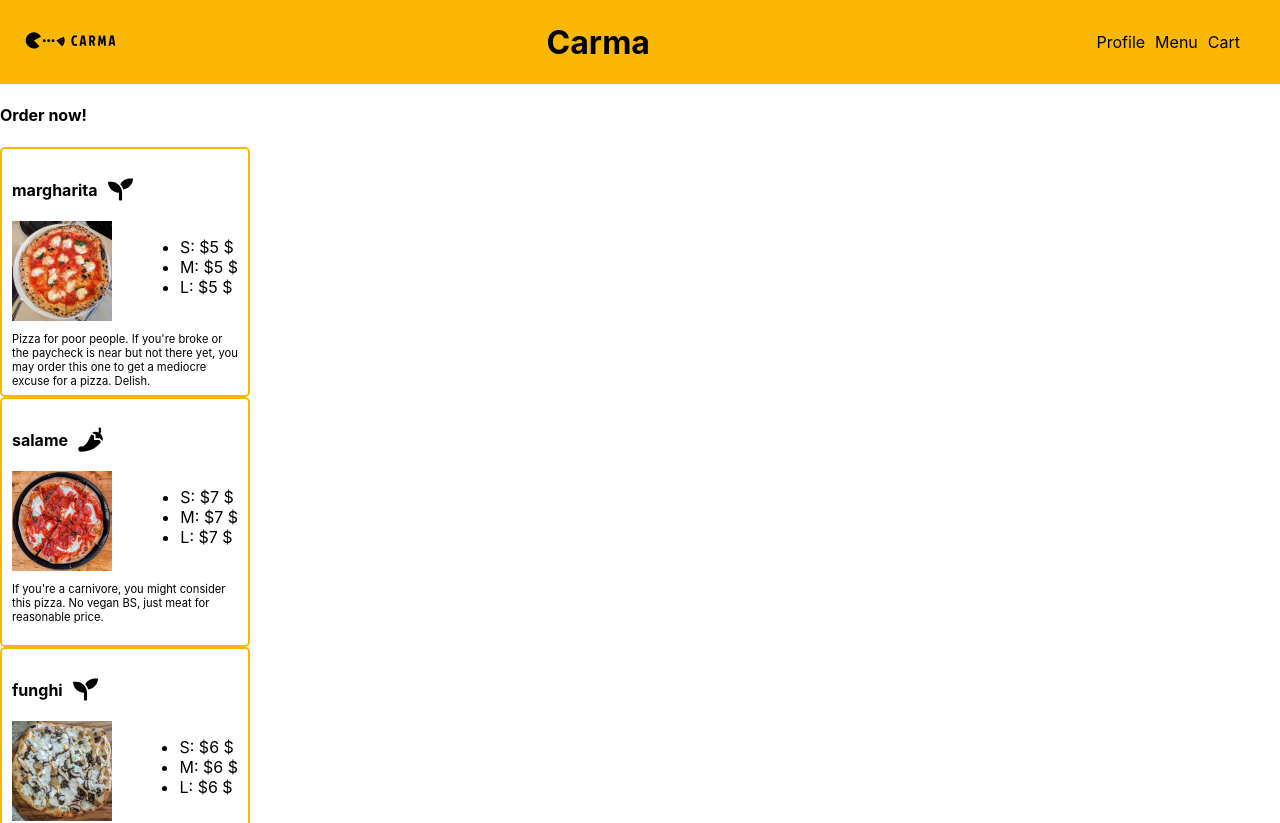
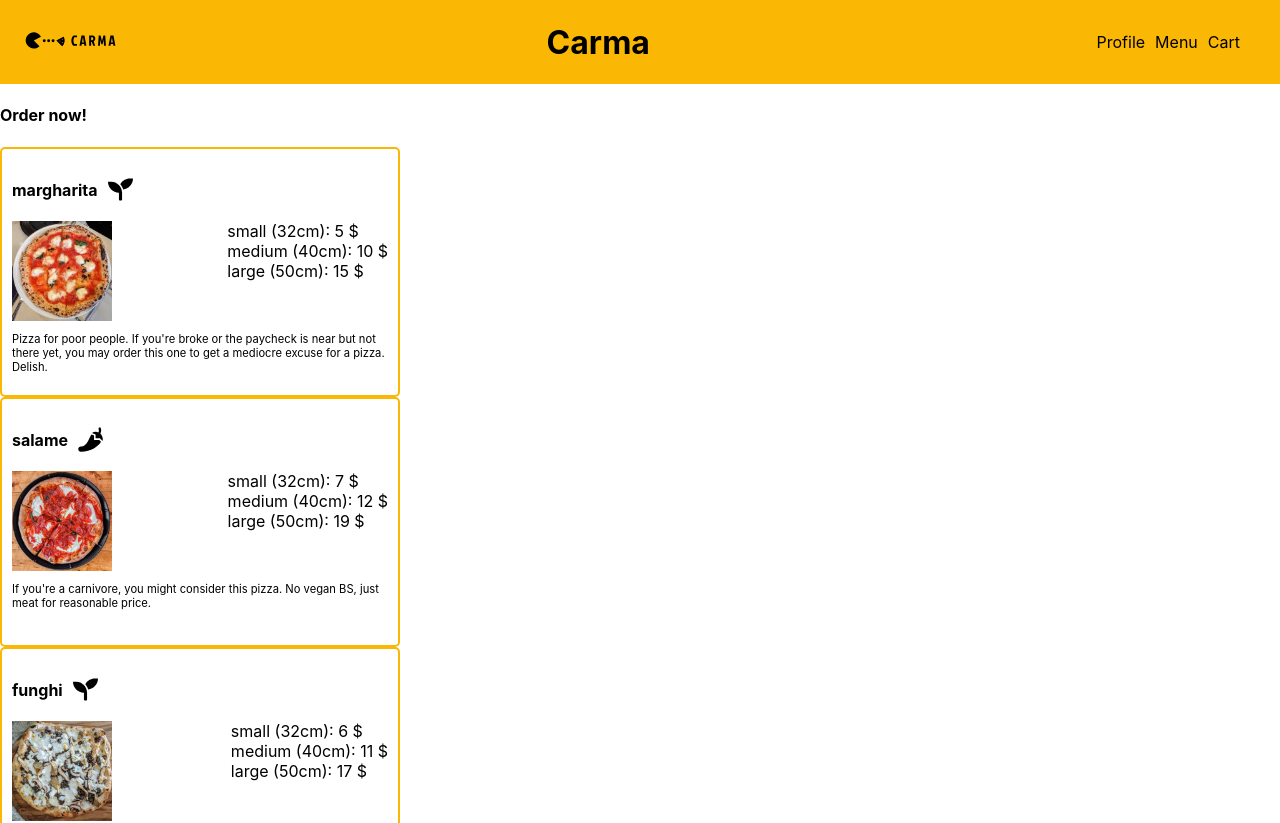
Before and after one commit to Urszuja/Carma.Restaurant.Project.Typescript.NextJS, a Next.js app in the folder carma-app/: page /menu in a window 1280 px wide. Shown: the top 823 px of the page. Built offline with nearby package versions, Linux system fonts and the light colour scheme; data requests are answered from the project's data file.

Commit message:
showing prices fixed

```diff
--- a/carma-app/components/MenuItem/MenuItem.tsx
+++ b/carma-app/components/MenuItem/MenuItem.tsx
@@ -36,9 +36,9 @@ function MenuItem({
       <div className="sizes">
         <Image src={image} alt={name} width={100} height={100} />
         <ul>
-          <li>S: ${prices[0]} $ </li>
-          <li>M: ${prices[0]} $ </li>
-          <li>L: ${prices[0]} $ </li>
+          <li>small (32cm): {prices[0]} $ </li>
+          <li>medium (40cm): {prices[1]} $ </li>
+          <li>large (50cm): {prices[2]} $ </li>
         </ul>
       </div>
       <div className="description">
--- a/carma-app/components/styles/MenuItem.styled.ts
+++ b/carma-app/components/styles/MenuItem.styled.ts
@@ -3,7 +3,7 @@ import styled from "styled-components";
 export const StyledMenuItem = styled.div`
   display: flex;
   flex-direction: column;
-  width: 250px;
+  width: 400px;
   height: 250px;
   border: 2px solid ${(props) => props.theme.main};
   border-radius: 5px;
@@ -26,4 +26,10 @@ export const StyledMenuItem = styled.div`
   .description {
     font-size: 70%;
   }
+
+  ul {
+    list-style-type: none;
+    padding: 0;
+    margin: 0;
+  }
 `;
```
